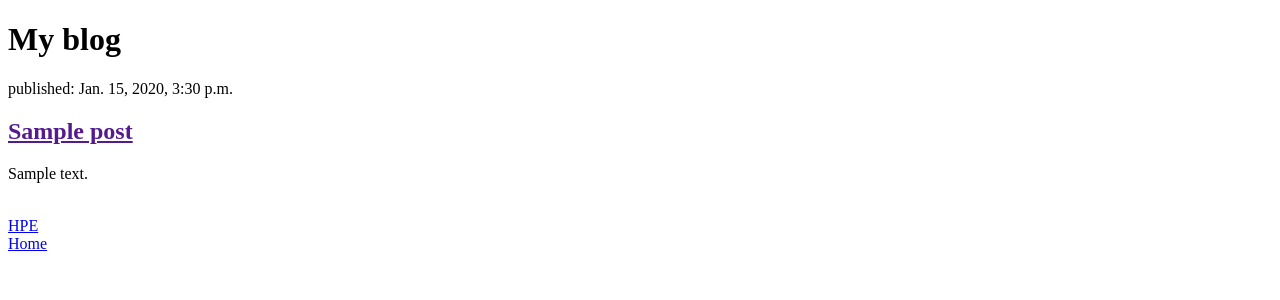
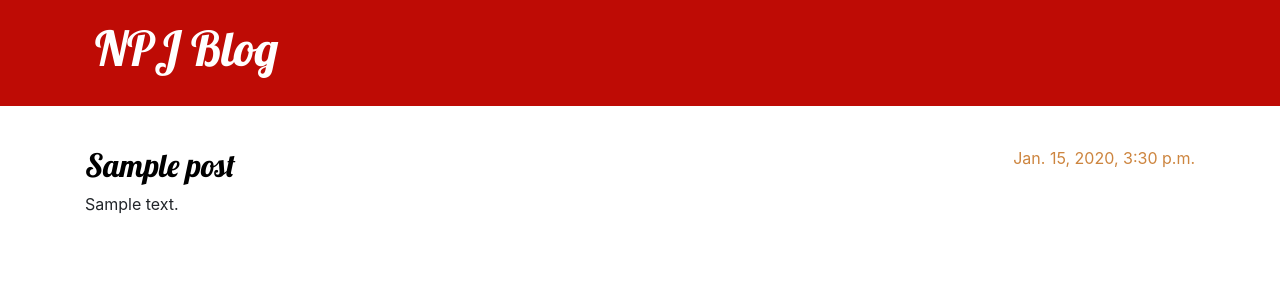
Before and after one commit to nachammainagappan/myblog, a Django app: page / in a window 1280 px wide. Shown: the top 300 px of the page. Run offline with Django 3.2, Linux system fonts and the light colour scheme; tables that the repository leaves empty hold one stand-in row (values such as "Sample post").

Commit message:
added CSS

```diff
--- /dev/null
+++ b/blog/static/css/blog.css
@@ -0,0 +1,70 @@
+.page-header {
+    background-color: rgb(190, 11, 5);
+    margin-top: 0;
+    margin-bottom: 40px;
+    padding: 20px 20px 20px 40px;
+}
+
+.page-header h1,
+.page-header h1 a,
+.page-header h1 a:visited,
+.page-header h1 a:active {
+    color: #ffffff;
+    font-size: 36pt;
+    text-decoration: none;
+}
+
+h1,
+h2,
+h3,
+h4 {
+    font-family: 'Lobster', cursive;
+}
+
+.date {
+    color: peru;
+}
+
+.save {
+    float: right;
+}
+
+.post-form textarea,
+.post-form input {
+    width: 100%;
+}
+
+.top-menu,
+.top-menu:hover,
+.top-menu:visited {
+    color: #ffffff;
+    float: right;
+    font-size: 26pt;
+    margin-right: 20px;
+}
+
+.post {
+    margin-bottom: 70px;
+}
+
+.post h2 a,
+.post h2 a:visited {
+    color: #000000;
+}
+
+.post > .date,
+.post > .actions {
+    float: right;
+}
+
+.btn-default,
+.btn-default:visited {
+    color: #C25100;
+    background: none;
+    border-color: #C25100;
+}
+
+.btn-default:hover {
+    color: #FFFFFF;
+    background-color: #C25100;
+}
--- /dev/null
+++ b/blog/templates/blog/base.html
@@ -0,0 +1,25 @@
+{% load static %}
+<!DOCTYPE html>
+<html>
+    <head>
+        <title>Django Girls blog</title>
+        <link rel="stylesheet" href="https://cdn.jsdelivr.net/npm/bootstrap@4.5.3/dist/css/bootstrap.min.css" integrity="sha384-TX8t27EcRE3e/ihU7zmQxVncDAy5uIKz4rEkgIXeMed4M0jlfIDPvg6uqKI2xXr2" crossorigin="anonymous">
+        <link href='//fonts.googleapis.com/css?family=Lobster&subset=latin,latin-ext' rel='stylesheet' type='text/css'>
+        <link rel="stylesheet" href="{% static 'css/blog.css' %}">
+    </head>
+    <body>
+        <header class="page-header">
+          <div class="container">
+              <h1><a href="/">NPJ Blog</a></h1>
+          </div>
+        </header>
+        <main class="container">
+            <div class="row">
+                <div class="col">
+                {% block content %}
+                {% endblock %}
+                </div>
+            </div>
+        </main>
+    </body>
+</html>
--- a/blog/templates/blog/post_list.html
+++ b/blog/templates/blog/post_list.html
@@ -1,22 +1,13 @@
-<!DOCTYPE html>
-<html>
-    <head>
-        <title>
-            My first blog
-        </title>
-    </head>
+{% extends 'blog/base.html' %}
 
-    <body>
-        <h1>My blog</h1>
-        {% for post in posts %}
-        <article>
-            <time>published: {{ post.published_date }}</time>
-            <h2><a href="">{{ post.title }}</a></h2>
+{% block content %}
+    {% for post in posts %}
+        <article class="post">
+            <time class="date">
+                {{ post.published_date }}
+            </time>
+            <h2><a href="{% url 'post_detail' pk=post.pk %}">{{ post.title }}</a></h2>
             <p>{{ post.text|linebreaksbr }}</p>
         </article>
-{% endfor %}
-    </br>
-        <a href="https://www.hpe.com">HPE</a>
-        <footer><nav><a href="/">Home</a></nav></footer>
-    </body>
-</html>
+    {% endfor %}
+{% endblock %}
--- a/blog/urls.py
+++ b/blog/urls.py
@@ -3,4 +3,5 @@ from . import views
 
 urlpatterns = [
     path('', views.post_list, name='post_list'),
+    path('post/<int:pk>/', views.post_detail, name='post_detail'),
 ]
--- a/blog/views.py
+++ b/blog/views.py
@@ -1,7 +1,10 @@
-from django.shortcuts import render
+from django.shortcuts import render, get_object_or_404
 from django.utils import timezone
 from .models import Post
 # Create your views here.
 def post_list(request):
     posts = Post.objects.all()
     return render(request, 'blog/post_list.html', {'posts': posts})
+def post_detail(request, pk):
+    post = get_object_or_404(Post, pk=pk)
+    return render(request, 'blog/post_detail.html', {'post': post})
```
Also changed, not shown: blog/templates/blog/post_detail.html (added, +13 -0 lines).
